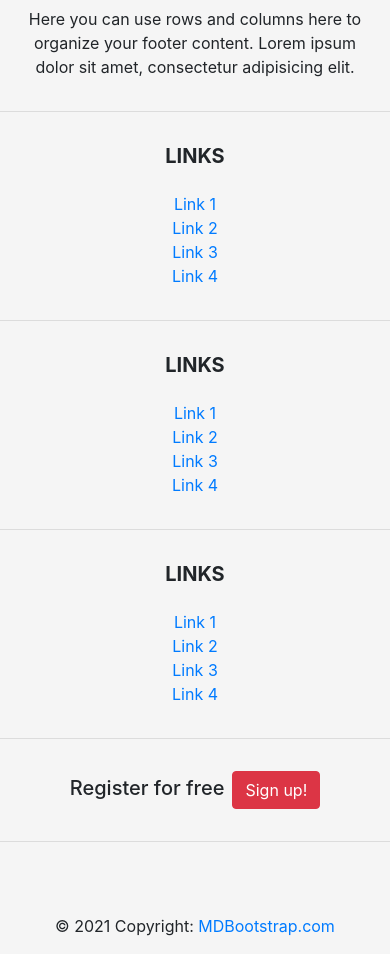
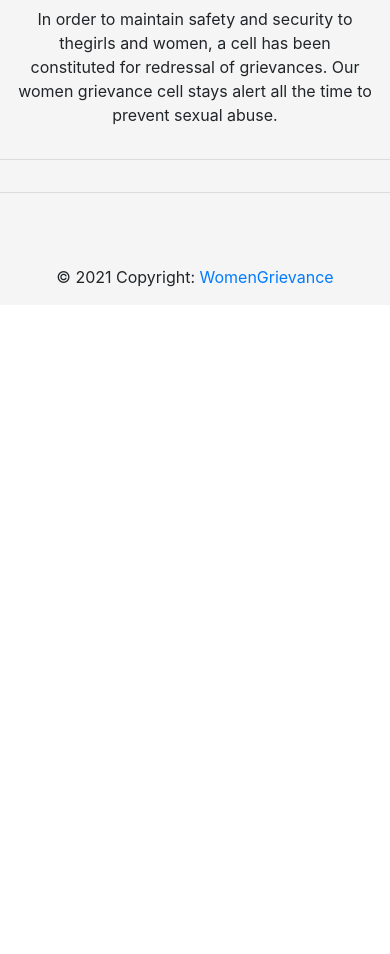
Before and after one commit to Chetas1/WomenGrievanceFrontend, a React (Create React App) app: page / in a window 390 px wide. Shown: the part 3580-4534 px from the top of the page. After the commit the page ends 3885 px from the top, so only its background shows below. Built offline with nearby package versions, Linux system fonts and the light colour scheme.

Commit message:
Project Completed

```diff
--- a/package.json
+++ b/package.json
@@ -16,6 +16,7 @@
     "react-dom": "^17.0.1",
     "react-google-charts": "^3.0.15",
     "react-linechart": "^1.1.12",
+    "react-notifications": "^1.7.2",
     "react-redux": "^7.2.2",
     "react-router-dom": "^5.2.0",
     "react-scripts": "4.0.2",
--- a/src/App.js
+++ b/src/App.js
@@ -6,6 +6,7 @@ import { Provider } from 'react-redux';
 import { createStore } from 'redux';
 import rootReducer from './reducers/rootReducer';
 import Complaint from './components/Complaints/Complaint';
+import ComplaintTimeline from './components/Complaints/ComplaintTimeline';
 import {BrowserRouter as Router, Route, Link, Switch} from 'react-router-dom';
 const store = createStore(rootReducer)
 
@@ -17,6 +18,7 @@ function App() {
       <Switch>
               <Route exact path='/' component = {DefaultBody}></Route>
               <Route exact path='/complaints' component={Complaint}></Route>
+              <Route exact path='/timeline' component={ComplaintTimeline}></Route>
       </Switch>
     </Provider>
    </Router>
--- /dev/null
+++ b/src/components/Complaints/AssignmentTable.js
@@ -0,0 +1,73 @@
+import React,{ useState } from 'react';
+import {Table,Dropdown} from "react-bootstrap";
+import ComplaintsService from '../../service/ComplaintsService';
+import {NotificationContainer, NotificationManager} from 'react-notifications';
+
+function AssignmentTable(props) {
+
+
+    const resolveComplaint = React.useCallback((complaint) => {
+        ComplaintsService.resolveComplaint(complaint).then(response => {
+              if(response.status === 200) {
+                NotificationManager.info('Info message');
+                props.complaintStatus(!props.statusUpdated);
+              }
+           })
+      }, [])
+
+      const transferComplaint = React.useCallback((complaint,assignedTo) => {
+        ComplaintsService.transferComplaint(complaint, assignedTo).then(response => {
+              if(response.status === 200) {
+                props.complaintStatus(!props.statusUpdated);
+              }
+           })
+      }, [])
+
+    function getDays(date1, date2) {
+        return  (Math.floor(( Date.parse(date2) - Date.parse(date1) ) / 86400000) + 1);
+    }
+
+    return(
+    <Table striped bordered hover size="sm">
+  <thead>
+    <tr>
+      <th>#</th>
+      <th>Assigned To</th>
+      <th>Since Days</th>
+      <th>Status</th>
+      <th>Action</th>
+    </tr>
+  </thead>
+  <tbody>
+      {
+          props.timeline.map((message, index) => (
+            <tr>
+                <td>{index+1}</td>
+                <td>{message.AssignedTo}</td>
+                <td>{getDays(message.AssignedDate, new Date())}</td>
+                <td>{message.Status}</td>
+                <td>
+                    <Dropdown>
+                        <Dropdown.Toggle variant="primary" id="dropdown-basic">
+                            Take Action
+                        </Dropdown.Toggle>
+
+                        <Dropdown.Menu>
+                            {(message.Status == "Resolved" || localStorage.getItem('userId') != message.AssignedTo || message.Status == "Transferred") ? <Dropdown.Item disabled>Resolve</Dropdown.Item>:
+                            <Dropdown.Item onClick={()=>{resolveComplaint(message.ComplaintId)}}>Resolve</Dropdown.Item>}
+                            {(message.Status == "Resolved" || localStorage.getItem('userId') != message.AssignedTo || message.Status == "Transferred" ) ?
+                            <Dropdown.Item disabled>Transfer</Dropdown.Item> :
+                            <Dropdown.Item onClick={()=> {transferComplaint(message.ComplaintId,message.AssignedTo)}}>Transfer</Dropdown.Item>}
+                        </Dropdown.Menu>
+                    </Dropdown>
+                </td>
+            </tr>
+        ))
+    }
+
+  </tbody>
+</Table> )
+
+}
+
+export default AssignmentTable;
--- a/src/components/Complaints/Complaint.js
+++ b/src/components/Complaints/Complaint.js
@@ -31,11 +31,11 @@ function Complaint (props){
      ComplaintsService.getComplaintsAssignedToUser(localStorage.getItem('userId')).then(response => {
       if(response.status === 200) {
          setEmailId(response.data);
-         if(setEmailId != null)
+         if(setEmailId != null && response.data.length > 0)
          {
             localStorage.setItem('userEmail',response.data[0].RegisteredBy);
             ComplaintsService.getComplaintMessages(response.data[0].Complaint).then(response => {
-                if(response.status === 200) {
+                if(response.status === 200 && response.data != undefined) {
                    setMessages(response.data.Messages);
                 }
             });
@@ -85,7 +85,7 @@ function Complaint (props){
           </Row>
           <Row>
             <Col xs={14} md={3}>
-                <Button onClick={() => window.location.assign(`mailto:abmarathe@hvpm.com?cc=${localStorage.getItem('userEmail')},anjaliraut@hvpm.com&subject=Resolving%20Complaint`) }>Resolve Complaint</Button>
+                { listOfEmailIds.length > 0 ? <Button onClick={() => window.location.assign(`mailto:abmarathe@hvpm.com?cc=${localStorage.getItem('userEmail')},anjaliraut@hvpm.com&subject=Resolving%20Complaint`) }>Resolve Complaint</Button>:<></> }
             </Col>
           </Row>
           </Container>
--- a/src/components/Footer/Footer.js
+++ b/src/components/Footer/Footer.js
@@ -6,92 +6,22 @@ const FooterPage = () => {
     <MDBFooter color="black" className="page-footer font-small pt-4 mt-4">
       <MDBContainer fluid className="text-center text-md-left">
         <MDBRow>
-          <MDBCol md="6">
+          <MDBCol md="12">
             <h5 className="text-uppercase mb-4 mt-3 font-weight-bold">
               Women Grievance
             </h5>
             <p>
-              Here you can use rows and columns here to organize your footer
-              content. Lorem ipsum dolor sit amet, consectetur adipisicing
-              elit.
+              In order to maintain safety and security to thegirls and women, a cell has been constituted for redressal of
+              grievances. Our women grievance cell stays alert all the time to prevent sexual abuse.
             </p>
           </MDBCol>
           <hr className="clearfix w-100 d-md-none" />
-          <MDBCol md="2">
-            <h5 className="text-uppercase mb-4 mt-3 font-weight-bold">
-              Links
-            </h5>
-            <ul className="list-unstyled">
-              <li>
-                <a href="#!">Link 1</a>
-              </li>
-              <li>
-                <a href="#!">Link 2</a>
-              </li>
-              <li>
-                <a href="#!">Link 3</a>
-              </li>
-              <li>
-                <a href="#!">Link 4</a>
-              </li>
-            </ul>
-          </MDBCol>
-          <hr className="clearfix w-100 d-md-none" />
-          <MDBCol md="2">
-            <h5 className="text-uppercase mb-4 mt-3 font-weight-bold">
-              Links
-            </h5>
-            <ul className="list-unstyled">
-              <li>
-                <a href="#!">Link 1</a>
-              </li>
-              <li>
-                <a href="#!">Link 2</a>
-              </li>
-              <li>
-                <a href="#!">Link 3</a>
-              </li>
-              <li>
-                <a href="#!">Link 4</a>
-              </li>
-            </ul>
-          </MDBCol>
-          <hr className="clearfix w-100 d-md-none" />
-          <MDBCol md="2">
-            <h5 className="text-uppercase mb-4 mt-3 font-weight-bold">
-              Links
-            </h5>
-            <ul className="list-unstyled">
-              <li>
-                <a href="#!">Link 1</a>
-              </li>
-              <li>
-                <a href="#!">Link 2</a>
-              </li>
-              <li>
-                <a href="#!">Link 3</a>
-              </li>
-              <li>
-                <a href="#!">Link 4</a>
-              </li>
-            </ul>
-          </MDBCol>
+
         </MDBRow>
       </MDBContainer>
       <hr />
-      <div className="text-center py-3">
-        <ul className="list-unstyled list-inline mb-0">
-          <li className="list-inline-item">
-            <h5 className="mb-1">Register for free</h5>
-          </li>
-          <li className="list-inline-item">
-            <a href="#!" className="btn btn-danger btn-rounded">
-              Sign up!
-            </a>
-          </li>
-        </ul>
-      </div>
-      <hr />
+
+
       <div className="text-center">
         <ul className="list-unstyled list-inline">
           <li className="list-inline-item">
@@ -123,7 +53,7 @@ const FooterPage = () => {
       </div>
       <div className="footer-copyright text-center py-3">
         <MDBContainer fluid>
-          &copy; {new Date().getFullYear()} Copyright: <a href="https://www.MDBootstrap.com"> MDBootstrap.com </a>
+          &copy; {new Date().getFullYear()} Copyright: <a target="_blank" href="http://www.hvpmcoet.in"> WomenGrievance </a>
         </MDBContainer>
       </div>
     </MDBFooter>
--- a/src/components/Navbar/Navbar.js
+++ b/src/components/Navbar/Navbar.js
@@ -15,6 +15,15 @@ function NavigationBar() {
           <Nav className="mr-auto">
             <Nav.Link href="#home">Home</Nav.Link>
             <Nav.Link href="#features">Mission</Nav.Link>
+
+            {
+              (localStorage.getItem('isLoggedIn')== 'true') ?
+              <Nav.Link onClick={() =>{history.push('/complaints')}}>Messages</Nav.Link> : <> </>
+            }
+            {
+              (localStorage.getItem('isLoggedIn')== 'true') ?
+              <Nav.Link onClick={() =>{history.push('/timeline')}}>Timeline</Nav.Link> : <> </>
+            }
             {
               (localStorage.getItem('isLoggedIn')== 'true') ?
                <Nav.Link onClick={() =>{
--- a/src/service/ComplaintsService.js
+++ b/src/service/ComplaintsService.js
@@ -12,4 +12,16 @@ export default class ComplaintsService {
     static getComplaintMessages(complaintId) {
         return base.get(`getComplaintMessages/${complaintId}`);
     }
+
+    static getTimelines(complaintId) {
+        return base.get(`getTimeliness/${complaintId}`);
+    }
+
+    static resolveComplaint(complaintId) {
+        return base.get(`resolveComplaint/${complaintId}`);
+    }
+
+    static transferComplaint(complaintId,assignedTo) {
+        return base.get(`transferComplaint/${complaintId}/assignedToEmail/${assignedTo}`);
+    }
 }
```
Also changed, not shown: src/components/Complaints/ComplaintTimeline.js (+46 -20 lines), 1 other file (tests, documents, lock files or other folders).
